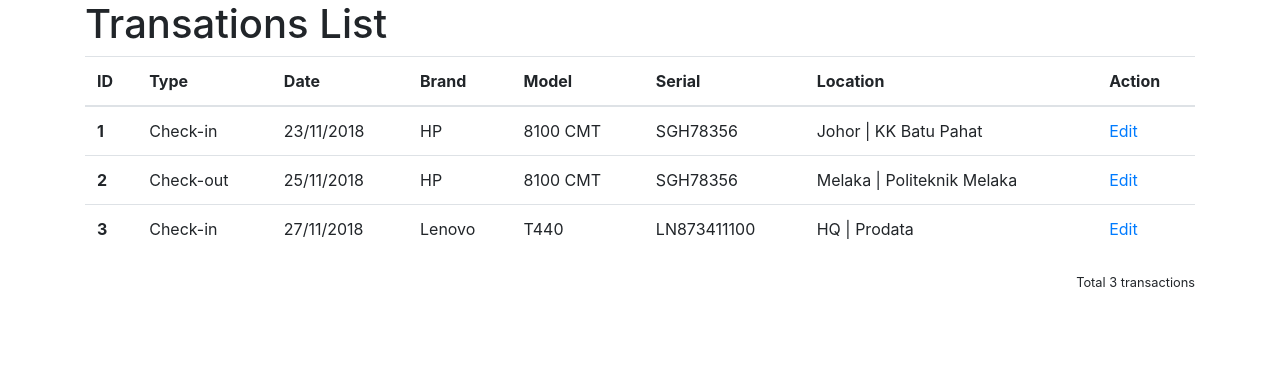
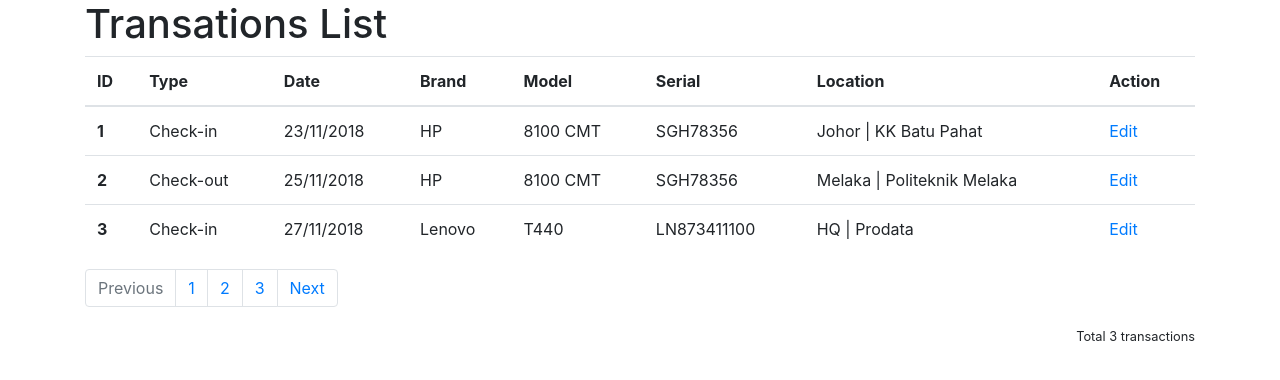
Before and after one commit to nadiasyafiqah/cm-tracking, a PHP site: page /transactions.php in a window 1280 px wide. Shown: the part 56-436 px from the top of the page. Run offline with PHP 8.4, Linux system fonts and the light colour scheme; some libraries are stand-ins or nearby versions.

Commit message:
Added pagination

```diff
--- a/inc/transactions/view.php
+++ b/inc/transactions/view.php
@@ -46,9 +46,27 @@
       </tr>
     </tbody>
   </table>
-<div class="flex">
+  <div>
+    <div>
+      <nav aria-label="Page navigation example">
+        <ul class="pagination">
+          <li class="page-item disabled">
+            <a class="page-link" href="#" tabindex="-1">Previous</a>
+          </li>
+          <li class="page-item"><a class="page-link" href="#">1</a></li>
+          <li class="page-item"><a class="page-link" href="#">2</a></li>
+          <li class="page-item"><a class="page-link" href="#">3</a></li>
+          <li class="page-item">
+            <a class="page-link" href="#">Next</a>
+          </li>
+        </ul>
+      </nav>
       <div class="float-right">
         <small>Total 3 transactions</small>
       </div>
     </div>
+    <div class="flex">
+
     </div>
+  </div>
+</div>
```
Lines whose indentation alone changed are shown as unchanged.
